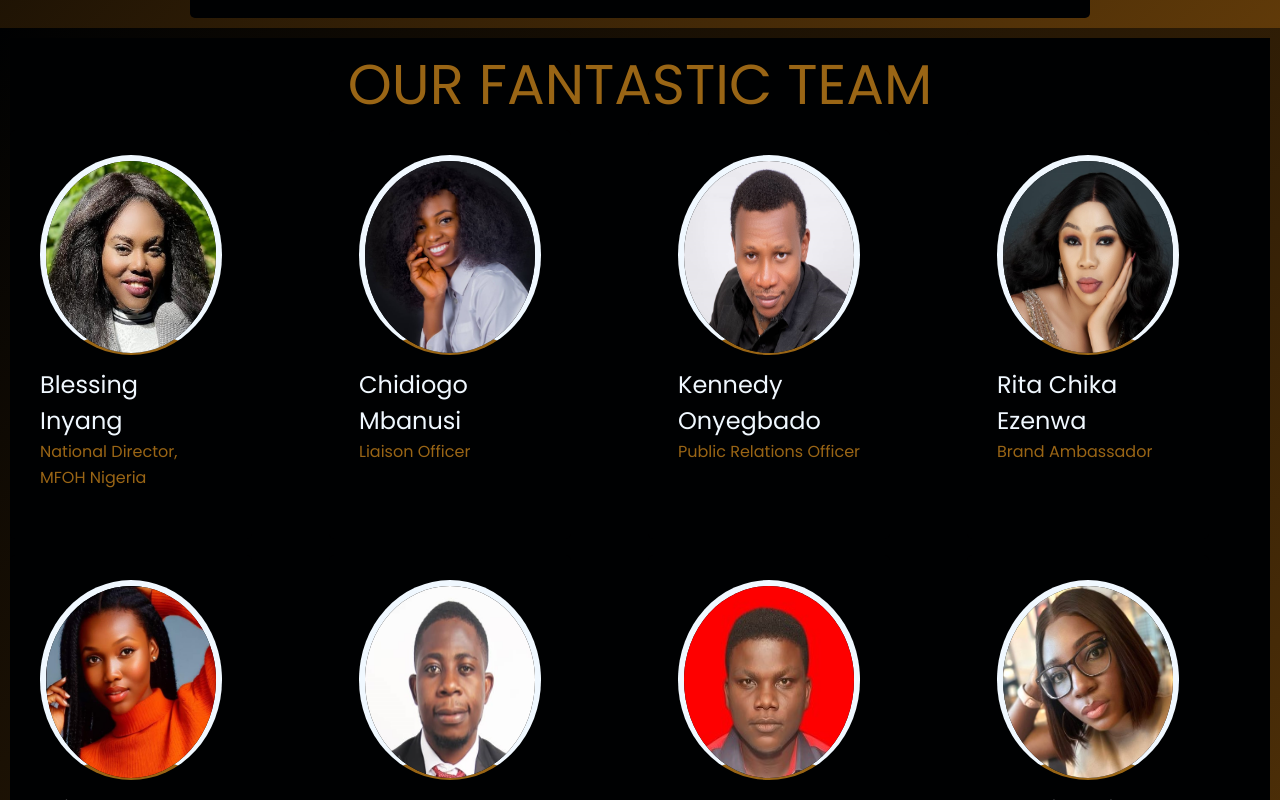
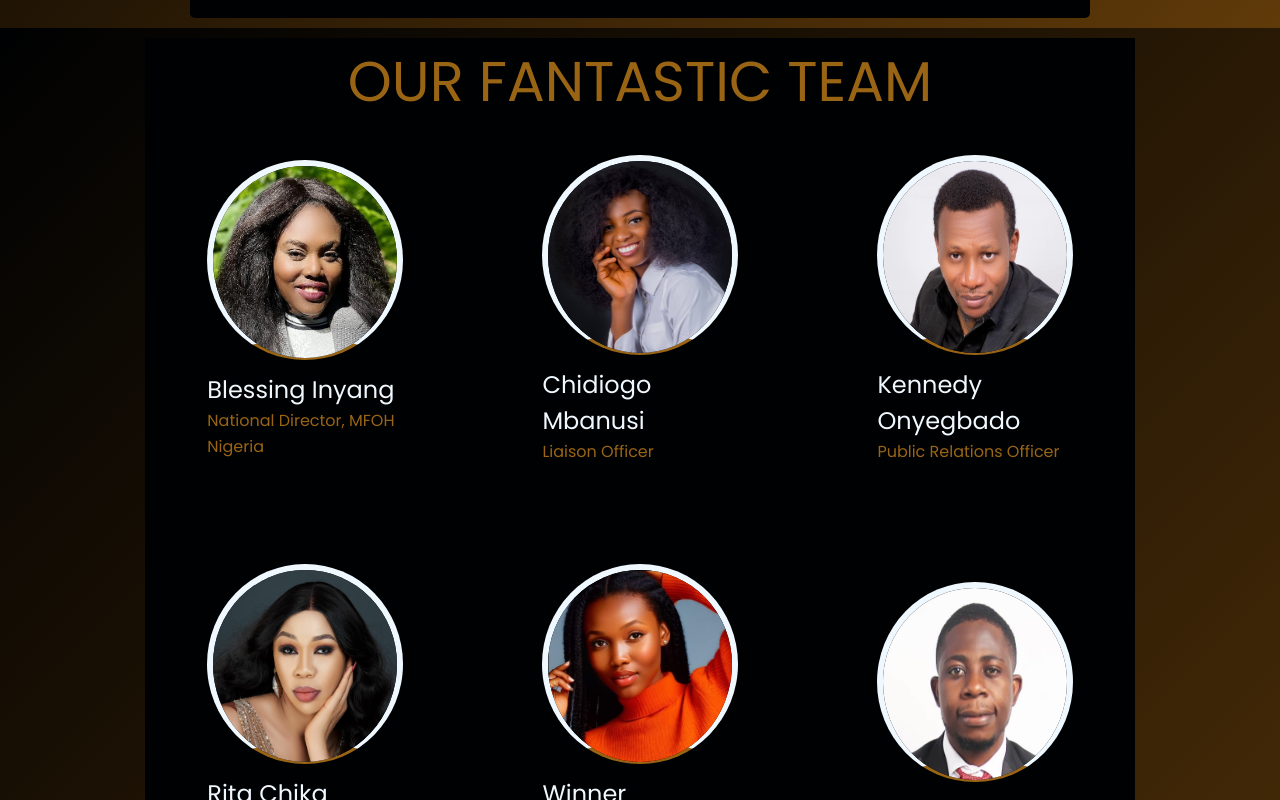
Before and after one commit to Celiaxz/mfoh_website, a React (Vite) app: page /team in a window 1280 px wide. Shown: the part 8980-9780 px from the top of the page. Built offline with nearby package versions, Linux system fonts and the light colour scheme.

Commit message:
team page responsive

```diff
--- a/src/components/Team/Team.css
+++ b/src/components/Team/Team.css
@@ -8,11 +8,7 @@
   background-color: rgb(78, 76, 76);
 }
 .teamCont {
-  /* max-width: 80%;
-  width: 100%; */
   background-color: #000102;
-  /* padding: 25px 30px;
-  border-radius: 5px; */
 }
 .teamMotto {
   text-align: center;
@@ -20,17 +16,12 @@
   padding: 1%;
   color: #996515;
 }
-/* .team {
-  display: grid;
-  grid-template-columns: repeat(4, 1fr);
-  grid-gap: 20px;
-  text-align: center;
-} */
+
 .ourTeam {
   max-width: 80%;
   width: 100%;
   background-color: #000102;
-  padding: 25px 30px;
+  padding: 30px 30px;
   border-radius: 5px;
 }
 
--- a/src/components/Team/Team.jsx
+++ b/src/components/Team/Team.jsx
@@ -6,15 +6,17 @@
       <div className="teamMain">
         <div className="teamCont">
           <h1 className="teamMotto">Our Fantastic Team </h1>
-          <div className="grid grid-cols-1 md:grid-cols-2 lg:grid-cols-4 gap-3">
+          <div className="grid grid-cols-1 md:grid-cols-2 lg:grid-cols-3 gap-3">
             {Teamcontents.map((teamcontent, index) => {
               return (
-                <div className="ourTeam">
-                  <div>
-                    <img className="teamImage" src={teamcontent.image} />
+                <div key={index} className="flex items-center justify-center">
+                  <div className="ourTeam">
+                    <div>
+                      <img className="teamImage" src={teamcontent.image} />
+                    </div>
+                    <div className="teamName">{teamcontent.name}</div>
+                    <div className="teamDesc">{teamcontent.description}</div>
                   </div>
-                  <div className="teamName">{teamcontent.name}</div>
-                  <div className="teamDesc">{teamcontent.description}</div>
                 </div>
               );
             })}
```
